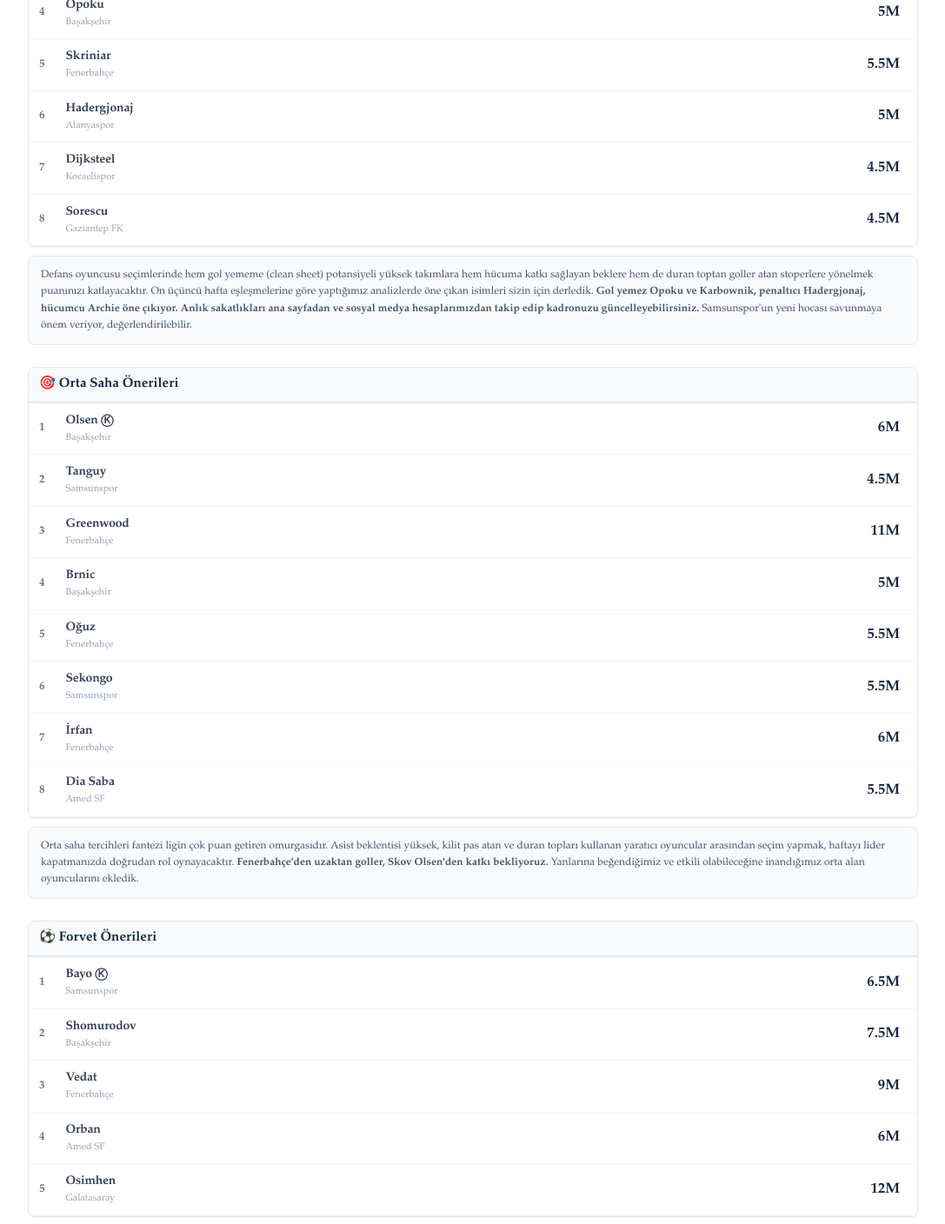
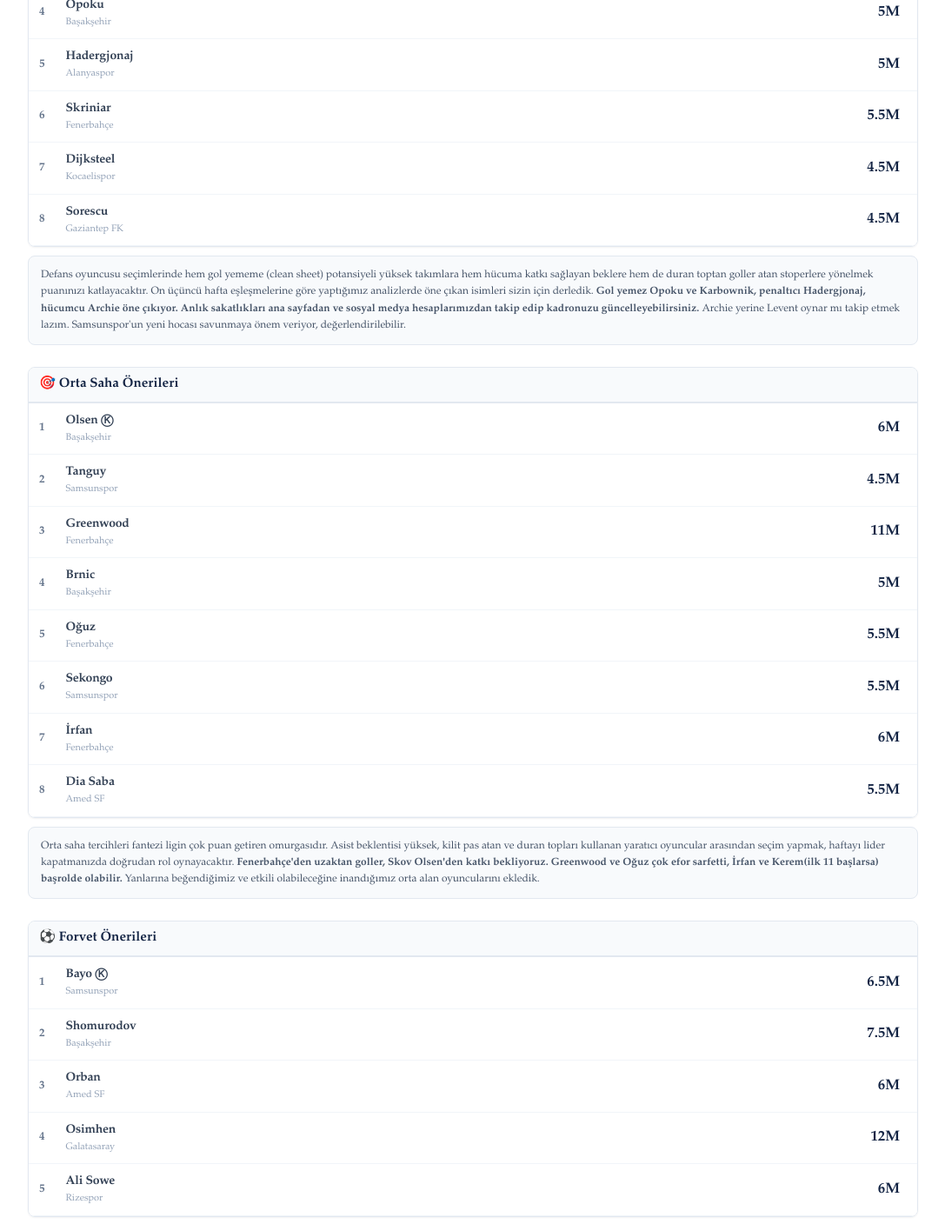
Before and after one commit to fantefut/fantefut, a Next.js app: page /haftanin-analizi in a window 1280 px wide. Shown: the part 960-2368 px from the top of the page at 87% size, without its empty margins (96-1183 px from the left). Built offline with nearby package versions, Linux system fonts and the light colour scheme.

Commit message:
guncelleme

```diff
--- a/app/haftanin-analizi/page.js
+++ b/app/haftanin-analizi/page.js
@@ -17,8 +17,8 @@ const REHBER_DATA = {
     { isim: "Karbownik", takim: "Başakşehir", fiyat: "4.5M" },
     { isim: "Tomasson", takim: "Samsunspor", fiyat: "4.5M" },
     { isim: "Opoku", takim: "Başakşehir", fiyat: "5M" },
+    { isim: "Hadergjonaj", takim: "Alanyaspor", fiyat: "5M" },
     { isim: "Skriniar", takim: "Fenerbahçe", fiyat: "5.5M" },
-    { isim: "Hadergjonaj", takim: "Alanyaspor", fiyat: "5M" },
     { isim: "Dijksteel", takim: "Kocaelispor", fiyat: "4.5M" },
     { isim: "Sorescu", takim: "Gaziantep FK", fiyat: "4.5M" }
   ],
@@ -35,9 +35,9 @@ const REHBER_DATA = {
   "Forvet": [
     { isim: "Bayo Ⓚ", takim: "Samsunspor", fiyat: "6.5M" },
     { isim: "Shomurodov", takim: "Başakşehir", fiyat: "7.5M" },
-    { isim: "Vedat", takim: "Fenerbahçe", fiyat: "9M" },
     { isim: "Orban", takim: "Amed SF", fiyat: "6M" },
-    { isim: "Osimhen", takim: "Galatasaray", fiyat: "12M" }
+    { isim: "Osimhen", takim: "Galatasaray", fiyat: "12M" },
+    { isim: "Ali Sowe", takim: "Rizespor", fiyat: "6M" }
   ]
 };
 
@@ -45,11 +45,11 @@ const REHBER_DATA = {
 const REHBER_ANALIZLERI = {
   "Kaleci": <>Haftalık kaleci performans analizlerinde; o haftaki rakipleri, kurtarış yüzdeleri ve takımların savunma direnci çok önemlidir. <strong>Ağır favoriler Fenerbahçe ve Başakşehir'den kaleci almak mantıklı. Muhammed'in sakatlık durumunu takip etmek lazım.</strong> Rakiplerine karşı kuvvetli ekipler ile seçimleri tamamladık. Fantezi lig kadronuza kaleci seçerken bütçenize göre bu önerileri değerlendirebilirsiniz.</>,
 
-  "Defans": <>Defans oyuncusu seçimlerinde hem gol yememe (clean sheet) potansiyeli yüksek takımlara hem hücuma katkı sağlayan beklere hem de duran toptan goller atan stoperlere yönelmek puanınızı katlayacaktır. On üçüncü hafta eşleşmelerine göre yaptığımız analizlerde öne çıkan isimleri sizin için derledik. <strong>Gol yemez Opoku ve Karbownik, penaltıcı Hadergjonaj, hücumcu Archie öne çıkıyor. Anlık sakatlıkları ana sayfadan ve sosyal medya hesaplarımızdan takip edip kadronuzu güncelleyebilirsiniz.</strong> Samsunspor'un yeni hocası savunmaya önem veriyor, değerlendirilebilir.</>,
+  "Defans": <>Defans oyuncusu seçimlerinde hem gol yememe (clean sheet) potansiyeli yüksek takımlara hem hücuma katkı sağlayan beklere hem de duran toptan goller atan stoperlere yönelmek puanınızı katlayacaktır. On üçüncü hafta eşleşmelerine göre yaptığımız analizlerde öne çıkan isimleri sizin için derledik. <strong>Gol yemez Opoku ve Karbownik, penaltıcı Hadergjonaj, hücumcu Archie öne çıkıyor. Anlık sakatlıkları ana sayfadan ve sosyal medya hesaplarımızdan takip edip kadronuzu güncelleyebilirsiniz.</strong> Archie yerine Levent oynar mı takip etmek lazım. Samsunspor'un yeni hocası savunmaya önem veriyor, değerlendirilebilir.</>,
 
-  "Orta Saha": <>Orta saha tercihleri fantezi ligin çok puan getiren omurgasıdır. Asist beklentisi yüksek, kilit pas atan ve duran topları kullanan yaratıcı oyuncular arasından seçim yapmak, haftayı lider kapatmanızda doğrudan rol oynayacaktır. <strong>Fenerbahçe'den uzaktan goller, Skov Olsen'den katkı bekliyoruz.</strong> Yanlarına beğendiğimiz ve etkili olabileceğine inandığımız orta alan oyuncularını ekledik.</>,
+  "Orta Saha": <>Orta saha tercihleri fantezi ligin çok puan getiren omurgasıdır. Asist beklentisi yüksek, kilit pas atan ve duran topları kullanan yaratıcı oyuncular arasından seçim yapmak, haftayı lider kapatmanızda doğrudan rol oynayacaktır. <strong>Fenerbahçe'den uzaktan goller, Skov Olsen'den katkı bekliyoruz. Greenwood ve Oğuz çok efor sarfetti, İrfan ve Kerem(ilk 11 başlarsa) başrolde olabilir.</strong> Yanlarına beğendiğimiz ve etkili olabileceğine inandığımız orta alan oyuncularını ekledik.</>,
 
-  "Forvet": <>Gol yollarında bitiriciliği yüksek ve takımının penaltıcısı olan forvetleri kadroya dahil etmek her zaman güvenli bir limandır. <strong>Favorileri öne koyduk, sürpriz arayanlar Alanyaspor'dan forvet alabilir, mesela Hwang. Vedat yerine Lukaku oynayabilir, takipteyiz.</strong> İyileşirse Osimhen değerlendirilmeli. Formda gördüğümüz hücumcularla listemize devam ettik. Avrupa maçlarından dolayı rotasyonların dikkatle takip edilmesi gerekir. Kadro kaydetme saatine kadar güncel futbol haberlerini kontrol etmeye devam ediyoruz.</>
+  "Forvet": <>Gol yollarında bitiriciliği yüksek ve takımının penaltıcısı olan forvetleri kadroya dahil etmek her zaman güvenli bir limandır. <strong>Favorileri öne koyduk, sürpriz arayanlar Alanyaspor'dan forvet alabilir, mesela Hwang. Vedat yerine Lukaku oynayabilir o yüzden çıkarıp yerine Ali Sowe yazdık.</strong> İyileşirse Osimhen değerlendirilmeli. Formda gördüğümüz hücumcularla listemize devam ettik. Avrupa maçlarından dolayı rotasyonların dikkatle takip edilmesi gerekir. Kadro kaydetme saatine kadar güncel futbol haberlerini kontrol etmeye devam ediyoruz.</>
 };
 
 export default function HaftaninAnaliziSayfasi() {
--- a/app/page.tsx
+++ b/app/page.tsx
@@ -14,7 +14,7 @@ const SUPER_LIG_TAKIMLARI = [
 
 const ILK_OYUNCULAR = {
   "Alanyaspor": "", "Amed Sportif Faaliyetler": "Ballet - Cezalı - Kırmızı kart - 14. hafta\nDellova - Sakat - Belli değil - Aralık ayı\nKrasniqi - Sakat - Darbe - Belli değil\nDiagne - Kadro dışı - Bilinmiyor - Belli değil", "Başakşehir": "Emin - Sakat - Belli değil - Sezon sonu\nOperi - Şüpheli - Belli değil - Belli değil\nYusuf - Sakat - Menisküs - Belli değil\nFayzullayev - Şüpheli - Belli değil - Belli değil", "Beşiktaş": "", "Çorum FK": "Berat - Sakat - Adale - Ocak ayı\nCengiz - Şüpheli - Adale - Belli değil\nArda - Şüpheli - Adale - Belli değil\nGökhan - Şüpheli - Adale - Belli değil",
-  "Erzurumspor FK": "Orhan - Sakat - Kasık - Aralık ayı\nEbosele - Sakat - Hamstring - Ocak ayı", "Eyüpspor": "Pintor - Şüpheli - Belli değil - Belli değil\nBoutobba - Şüpheli - Belli değil - Belli değil\nTalha - Şüpheli - Belli değil - TD kararı\nGiordano - Şüpheli - Belli değil - Belli değil",
+  "Erzurumspor FK": "Orhan - Sakat - Kasık - Aralık ayı\nEbosele - Sakat - Hamstring - Ocak ayı", "Eyüpspor": "Moldovan - Kadro dışı - Yönetim - Transfer\nEl Yamiq - Kadro dışı - Yönetim - Transfer\nSabiri - Kadro dışı - Yönetim - TransferPintor - Şüpheli - Belli değil - Belli değil\nBoutobba - Kadro dışı - Yönetim - Transfer\nTalha - Şüpheli - Belli değil - TD kararı\nGiordano - Şüpheli - Belli değil - Belli değil",
   "Fenerbahçe": "Oosterwolde - Liste dışı - Ameliyat oldu - Aralık\nAke - Sakat - Adale - Aralık ayı\nAsensio - Sakat - Diz - Ocak sonu\nAmara Diouf - Liste dışı - Özel program - Belli değil",
   "Galatasaray": "Deniz - Şüpheli - Burun - Belli değil\nSallai - Sakat - Adale - 14. hafta\nLeao - Sakat - Adale - Aralık ayı\nOsimhen - Şüpheli - Diz - Belli değil", "Gaziantep FK": "Fuat Bavuk - Sakat - Ayak b. - Belli değil\nNazım Sangare - Şüpheli - Antrenman - Belli değil\nAbena - Şüpheli - Kafa - Belli değil",
   "Gençlerbirliği": "K. Rodrigues - Şüpheli - Adale - Belli değil\nGoutas - Sakat - Çapraz bağ - Sezon sonu\nThalisson - Şüpheli - Belli değil - 13. hafta\nEnsar - Şüpheli - Belli değil - Kasım sonu\nAbdurrahim - Sakat - Belli değil - Aralık ayı\nGökhan - Şüpheli - Belli değil - Belli değil",
@@ -104,7 +104,7 @@ export default function Home() {
   fontFamily: ICERIK_FONTU,
   width: '100%'
 }}>
-  <strong>Eksik Listesi Analizi:</strong> Süper Lig'de her hafta yeni heyecan başlarken, fantezi futbol kadrolarında değişikliğe gidecek katılımcılar için sakat ve cezalı oyuncular büyük önem taşıyor. Beklenmedik puan kayıpları yaşamamak adına, takımların güncel eksiklerini aşağıdan inceleyebilirsiniz. Sarı kart sınırındaki oyuncular, eksik listesinin altına eklendi. Havuzumuzdaki veriler resmi açıklamalar doğrultusunda anlık güncellenmektedir. Son güncelleme: 25.11.2026 11:00
+  <strong>Eksik Listesi Analizi:</strong> Süper Lig'de her hafta yeni heyecan başlarken, fantezi futbol kadrolarında değişikliğe gidecek katılımcılar için sakat ve cezalı oyuncular büyük önem taşıyor. Beklenmedik puan kayıpları yaşamamak adına, takımların güncel eksiklerini aşağıdan inceleyebilirsiniz. Sarı kart sınırındaki oyuncular, eksik listesinin altına eklendi. Havuzumuzdaki veriler resmi açıklamalar doğrultusunda anlık güncellenmektedir. Son güncelleme: 26.11.2026 01:44
 </div>
 
         {/* Tüm takımların listelendiği ana döngü */}
```
